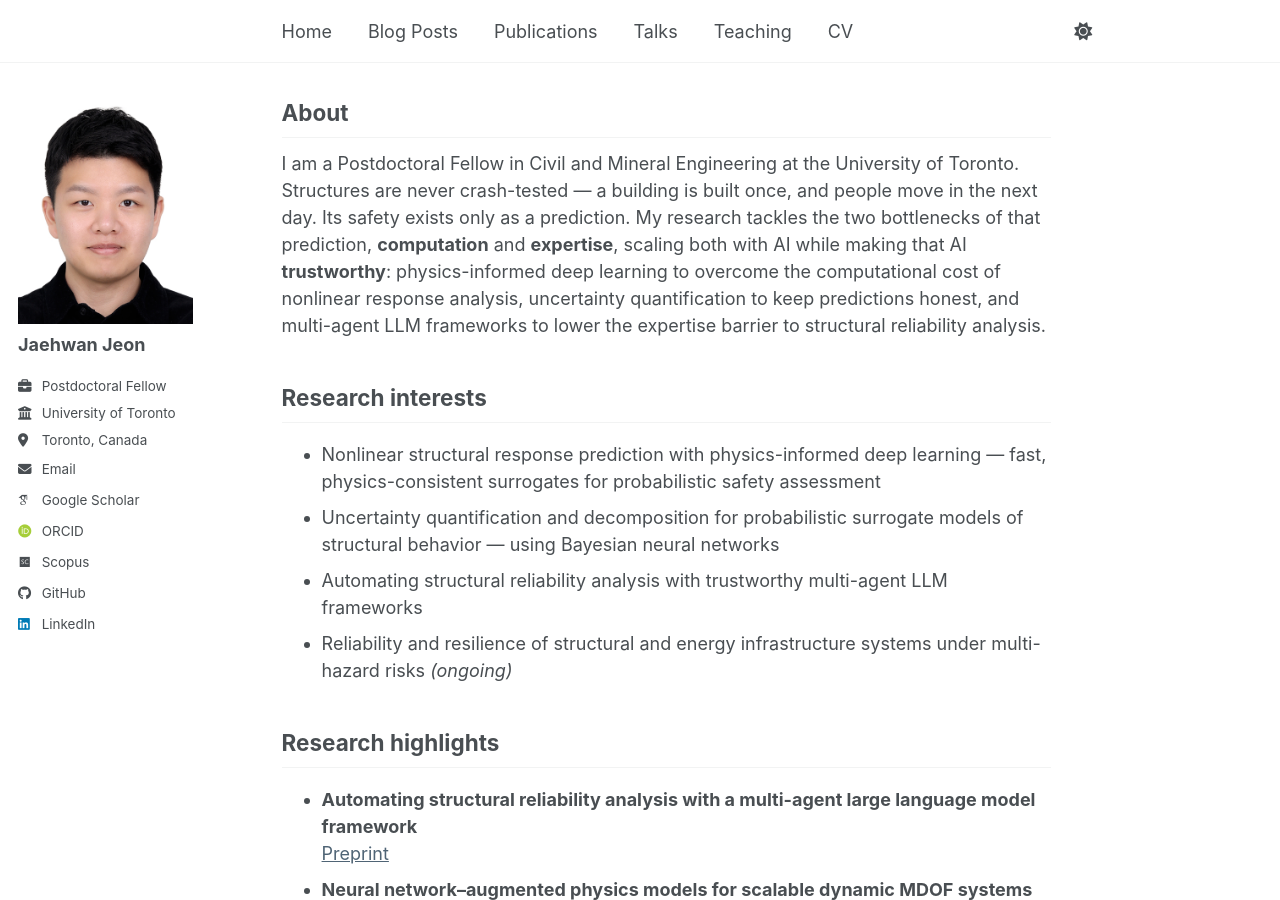
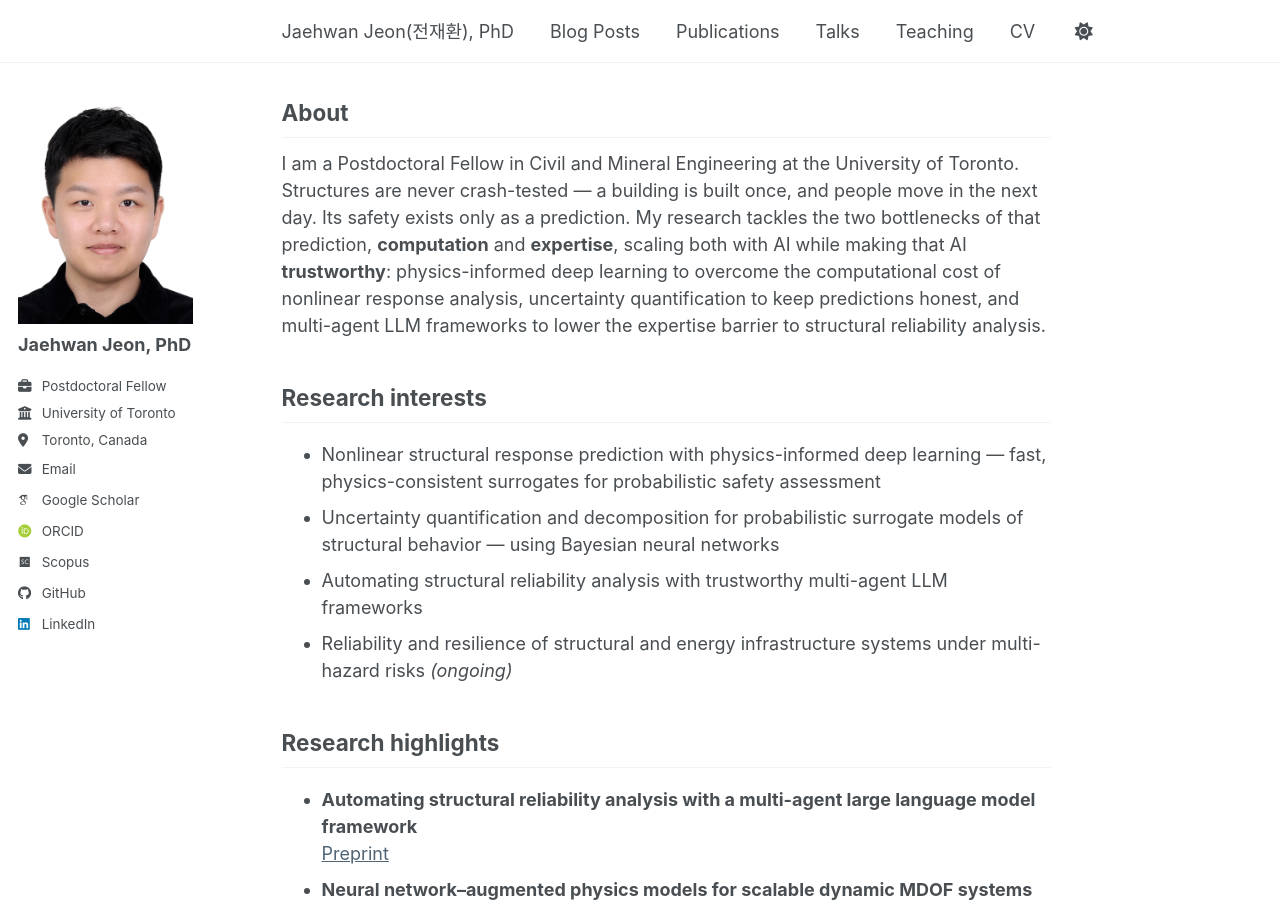
Before and after one commit to JaehwanJeon/JaehwanJeon.github.io, a Jekyll site: the page built from _pages/about.md, in a window 1280 px wide and 900 px high. Built offline with Jekyll 4.4.1, drawn with Linux system fonts in a browser that asks for light colours; some web fonts are replaced; a script bundle is joined from its source files by our own code; library files that are not in the unit come from our copies.

Commit message:
Restore name in navigation and add profile PhD suffix

```diff
--- a/_config.yml
+++ b/_config.yml
@@ -24,7 +24,7 @@ repository               : "JaehwanJeon/JaehwanJeon.github.io"
 author:
   # Biographic information
   avatar           : "profile.jpg"
-  name             : "Jaehwan Jeon"
+  name             : "Jaehwan Jeon, PhD"
   pronouns         : # example: "she/her"
   bio              :
   job_title        : "Postdoctoral Fellow"
--- a/_includes/masthead.html
+++ b/_includes/masthead.html
@@ -6,7 +6,7 @@
         <button><span class="navicon"></span></button>
         <ul class="visible-links">
           <li class="masthead__menu-item masthead__menu-item--lg persist {% if page.url == '/' or page.url == '/index.html' %}selected{% endif %}">
-            <a href="{{ base_path }}/">Home</a>
+            <a href="{{ base_path }}/">Jaehwan Jeon(전재환), PhD</a>
           </li>
           {% for link in site.data.navigation.main %}
             {% if link.url contains 'http' %}
```
